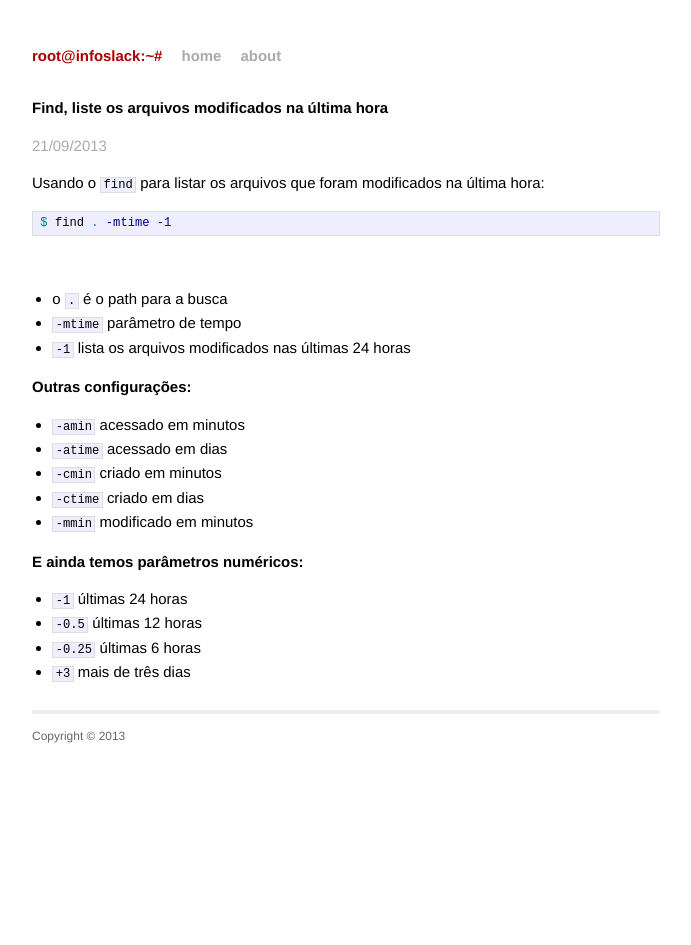
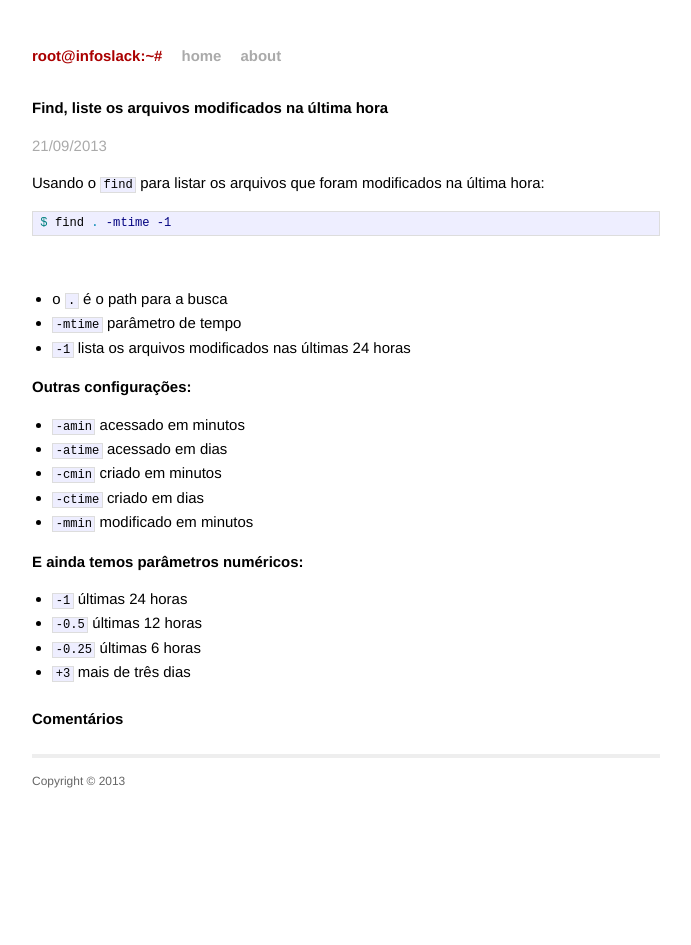
Before and after one commit to infoslack/infoslack-blog, a Jekyll site: the page built from _posts/2013-09-21-find-liste-os-arquivos-modificados-na-ultima-hora.md, in a window 1280 px wide. Shown: the whole page, without its empty margins (294-985 px from the left). Built offline with Jekyll 4.4.1, drawn with Linux system fonts in a browser that asks for light colours; Markdown is read by kramdown in place of the engine named in the settings; comment, search, counter and statistics services are not loaded.

Commit message:
added disqus

```diff
--- a/_layouts/post.html
+++ b/_layouts/post.html
@@ -7,3 +7,10 @@
 <div class="post">
 {{ content }}
 </div>
+<br />
+<section>
+  <h3>Comentários</h3>
+  <div id="disqus_thread" aria-live="polite">
+    {% include disqus.html %}
+  </div>
+</section>
```
Also changed, not shown: _includes/disqus.html (added, +10 -0 lines).
